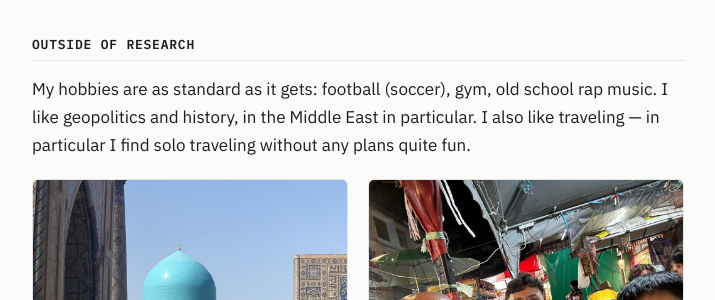
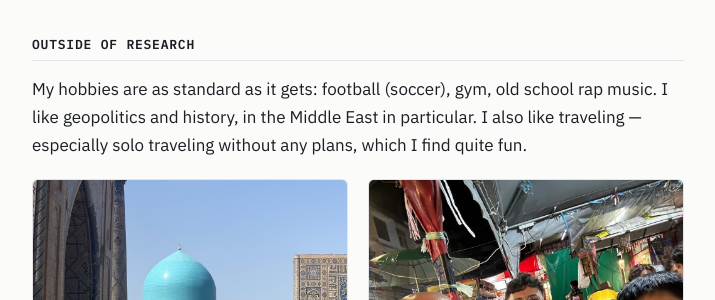
Before and after one commit to swannbessa/swannbessa.github.io, a Jekyll site: the page built from index.md, in a window 1280 px wide and 900 px high, scrolled down 367 px. Shown: the part 182-482 px from the top of the window, without its empty margins (282-997 px from the left). Built offline with Jekyll 4.4.1, drawn with Linux system fonts in a browser that asks for light colours.

Commit message:
Fix duplicate 'in particular' in Outside of Research paragraph

```diff
--- a/index.md
+++ b/index.md
@@ -26,7 +26,7 @@ title: Home
 
 ## Outside of Research
 
-My hobbies are as standard as it gets: football (soccer), gym, old school rap music. I like geopolitics and history, in the Middle East in particular. I also like traveling — in particular I find solo traveling without any plans quite fun.
+My hobbies are as standard as it gets: football (soccer), gym, old school rap music. I like geopolitics and history, in the Middle East in particular. I also like traveling — especially solo traveling without any plans, which I find quite fun.
 
 <div class="photo-grid">
   <figure>
```
